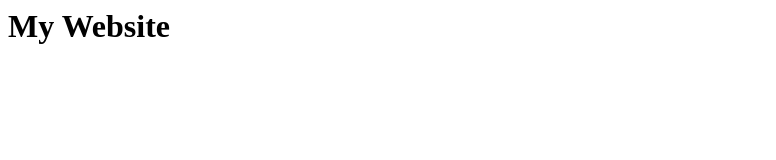
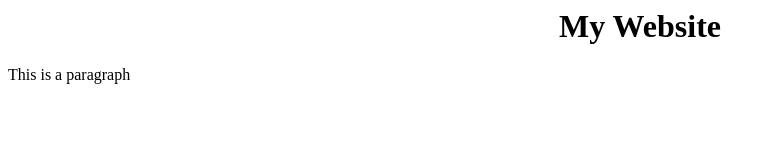
Before and after one commit to michaelbishoff/Profile, a plain HTML site: page index.html in a window 1280 px wide. Shown: the whole page, without its empty margins (0-776 px from the left). Drawn offline with Linux system fonts and the light colour scheme.

Commit message:
Added index file

```diff
--- a/index.html
+++ b/index.html
@@ -1,5 +1,14 @@
 <html>
 <head>
-<h1>My Website</h1>
+<h1 align="center">My Website</h1>
+<p>This is a paragraph</p>
+
+<table>
+
+</table>
+
+
+
+
 
 </html>
```
